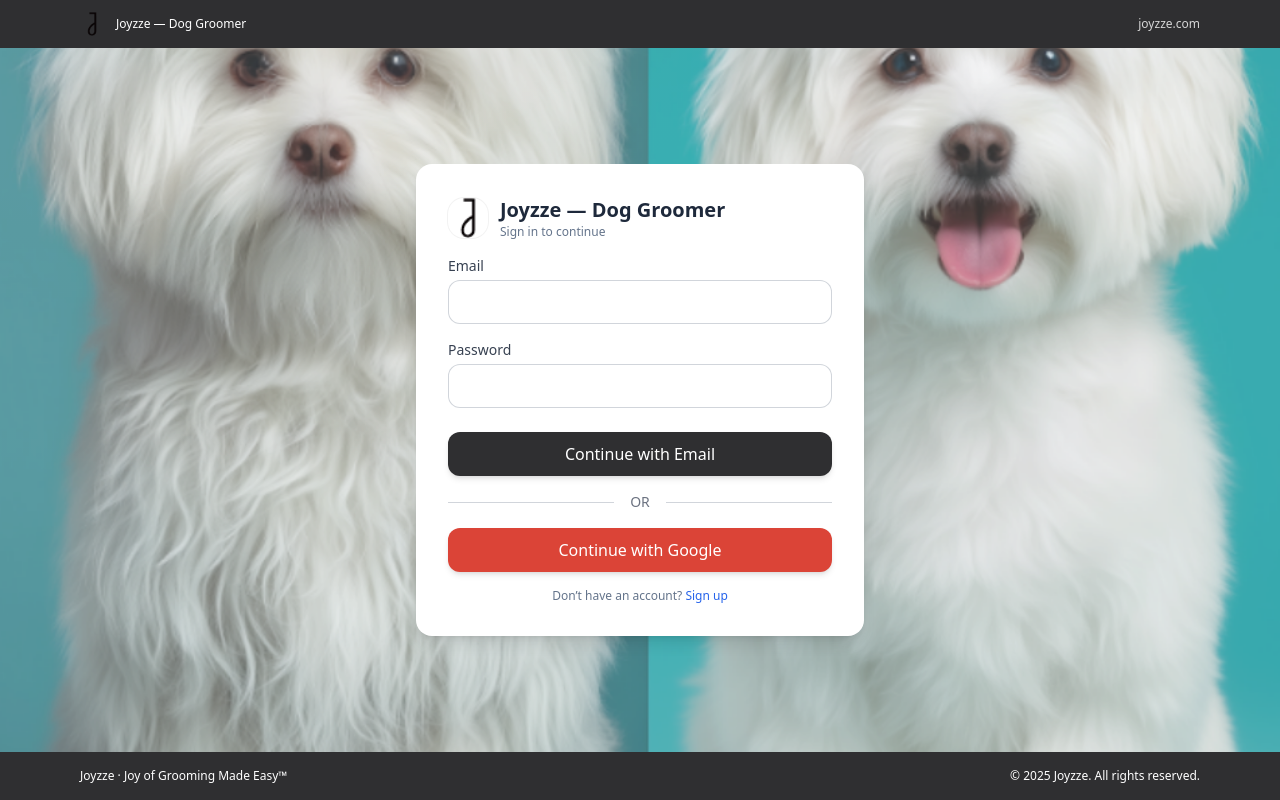
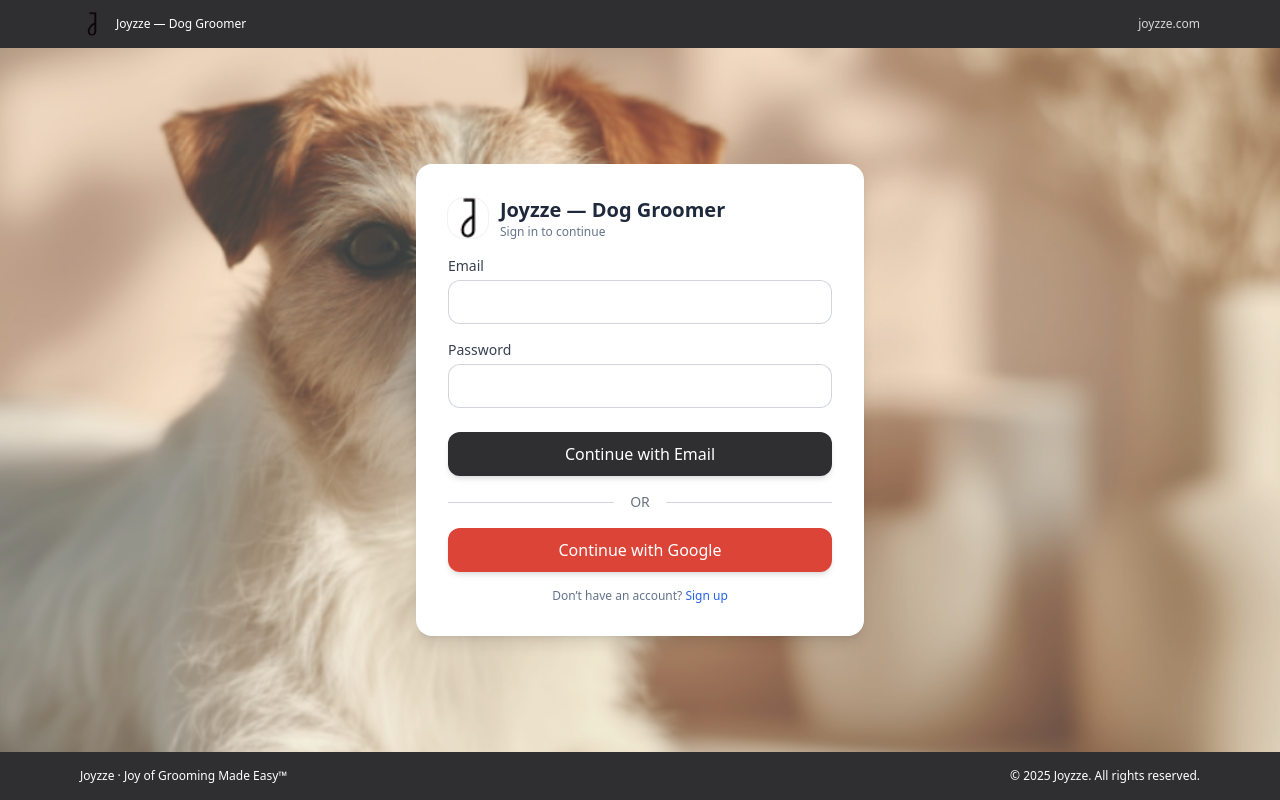
Before and after one commit to Rehan111-555/Groom-dog, a Next.js app: page /signin in a window 1280 px wide. Built offline with nearby package versions, Linux system fonts and the light colour scheme.

Commit message:
Update page.jsx

```diff
--- a/app/signin/page.jsx
+++ b/app/signin/page.jsx
@@ -60,7 +60,7 @@
     <main className="relative min-h-screen flex flex-col">
       {/* Background image at 80% opacity behind everything else */}
       <img
-        src="/dog-7.png"
+        src="/dog-11.png"
         alt="Joyzze grooming background"
         className="absolute inset-0 w-full h-full object-cover opacity-80 -z-10"
       />
```
